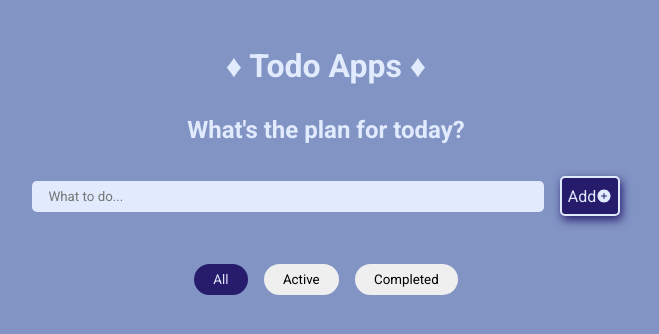
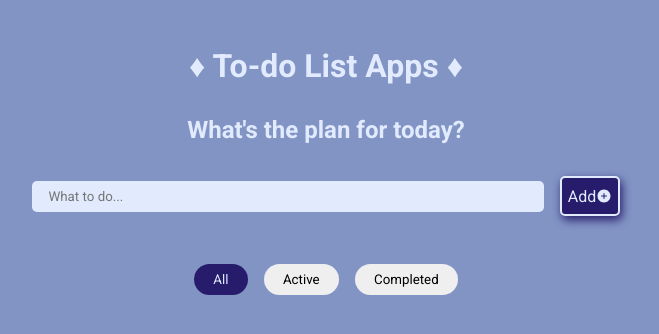
Before and after one commit to rahmadifadillah/TodoList-App, a React (Vite) app: page / in a window 1280 px wide. Shown: the top 334 px of the page, without its empty margins (314-973 px from the left). Built offline with nearby package versions, Linux system fonts and the light colour scheme.

Commit message:
edit readme file

```diff
--- a/src/App.jsx
+++ b/src/App.jsx
@@ -9,7 +9,7 @@ function App() {
       <Helmet>
         <title>To-do List App</title>
       </Helmet>
-      <h1>&diams; Todo Apps &diams;</h1>
+      <h1>&diams; To-do List Apps &diams;</h1>
       <h2>What's the plan for today?</h2>
       <div>
         <Todos />
```
Also changed, not shown: 1 other file (tests, documents, lock files or other folders).
